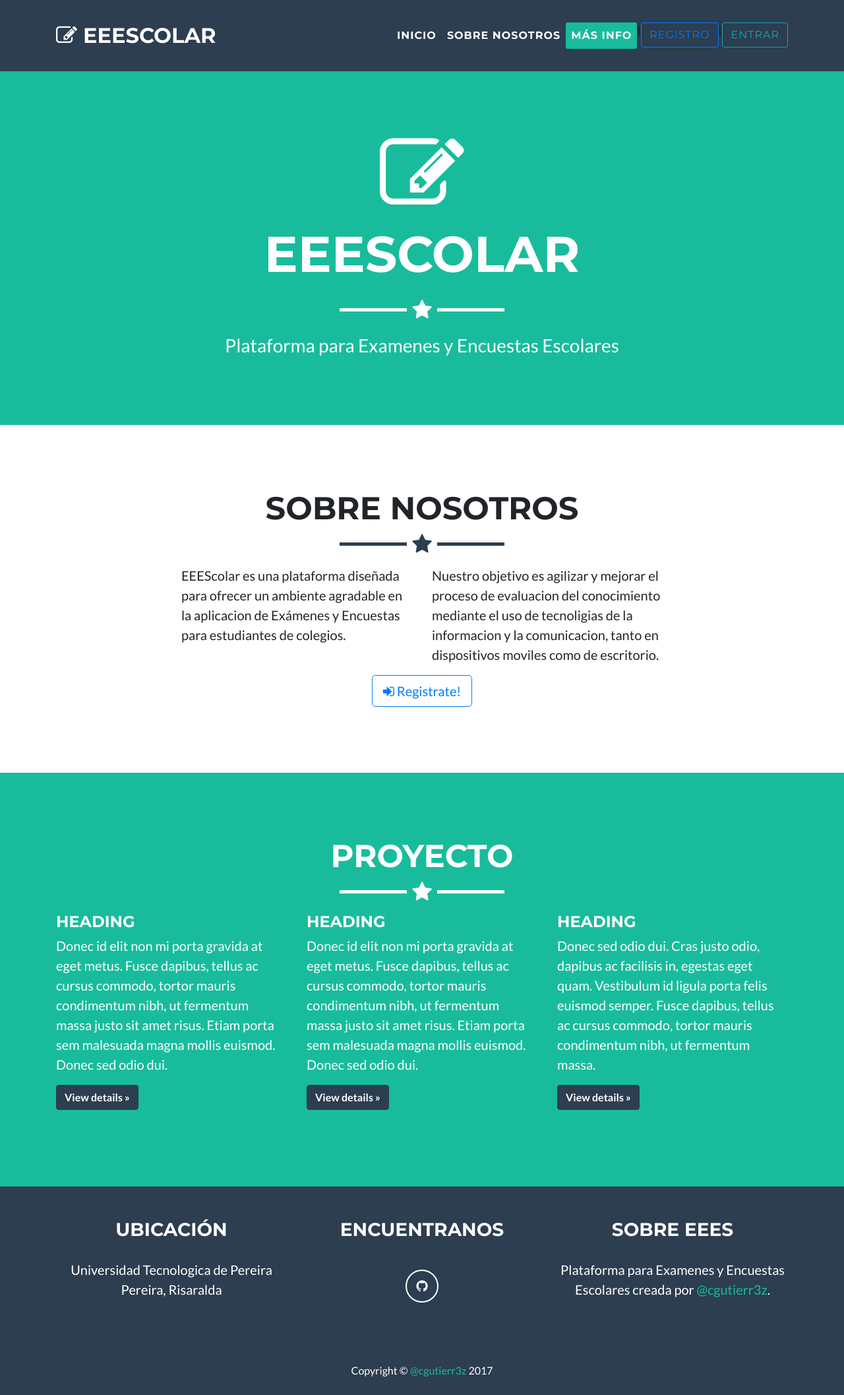
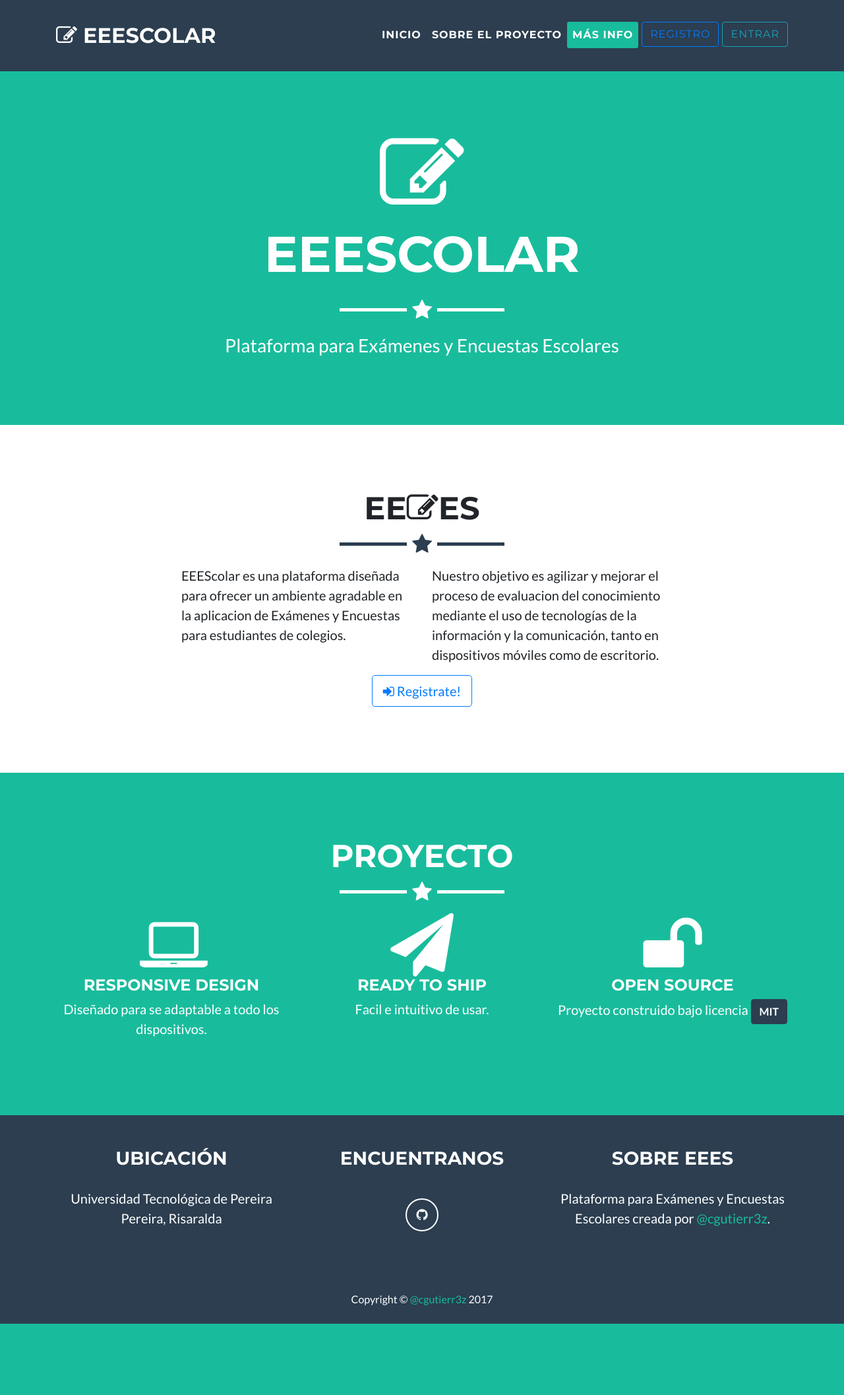
Before and after one commit to cgutierr3z/proyecto-eees, a Django app: page / in a window 1280 px wide. Shown: the whole page at 66% size. After the commit the page ends 2006 px from the top, so only its background shows below. Run offline with Django 3.2, Linux system fonts and the light colour scheme; some libraries are stand-ins or nearby versions.

Commit message:
Ajustes a la front page.

```diff
--- a/eees/templates/eees/index.html
+++ b/eees/templates/eees/index.html
@@ -44,22 +44,18 @@
               <a class="nav-link js-scroll-trigger" href="#top">inicio</a>
             </li>
             <li class="nav-item">
-              <a class="nav-link js-scroll-trigger" href="#about">Sobre nosotros</a>
+              <a class="nav-link js-scroll-trigger" href="#about">Sobre el proyecto</a>
             </li>
             <li class="nav-item">
               <a class="nav-link js-scroll-trigger" href="#footer">m&aacute;s info</a>
             </li>
+
             <li class="nav-item">
-              <span>|</span>
+              <a style="margin:0px 0px 5px 5px" class="btn btn-outline-primary" href="{% url 'eees:signup' %}">registro</a>
             </li>
+
             <li class="nav-item">
-              <a class="btn btn-outline-primary" href="{% url 'eees:signup' %}">registro</a>
-            </li>
-            <li class="nav-item">
-              <span>|</span>
-            </li>
-            <li class="nav-item">
-              <a class=" js-scroll-trigger btn btn-outline-info" href="{% url 'eees:login' %}">entrar</a>
+              <a style="margin:0px 0px 5px 5px"  class="btn btn-outline-info" href="{% url 'eees:login' %}">entrar</a>
             </li>
           </ul>
         </div>
@@ -73,7 +69,7 @@
         <div class="intro-text">
           <span class="name">EEEScolar</span>
           <hr class="star-light">
-          <span class="skills">Plataforma para Examenes y Encuestas Escolares</span>
+          <span class="skills">Plataforma para Ex&aacute;menes y Encuestas Escolares</span>
         </div>
       </div>
     </header>
@@ -81,7 +77,7 @@
     <!-- About Section -->
     <section  id="about">
       <div class="container">
-        <h2 class="text-center">Sobre nosotros</h2>
+        <h2 class="text-center">EE<i class="fa fa-pencil-square-o" aria-hidden="true"></i>ES</h2>
         <hr class="star-primary">
         <div class="row">
           <div class="col-lg-4 ml-auto">
@@ -91,9 +87,9 @@
           </div>
           <div class="col-lg-4 mr-auto">
             <p>Nuestro objetivo es agilizar y mejorar el proceso de
-            evaluacion del conocimiento mediante el uso de tecnoligias de la
-            informacion y la comunicacion, tanto en dispositivos moviles como
-            de escritorio.
+            evaluacion del conocimiento mediante el uso de tecnolog&iacute;as de la
+            informaci&oacute;n y la comunicaci&oacute;n, tanto en dispositivos
+            m&oacute;viles como de escritorio.
           </p>
           </div>
           <div class="col-lg-8 mx-auto text-center">
@@ -108,25 +104,32 @@
 
     <!-- Portfolio Grid Section -->
     <section class="success" id="portfolio">
-      <div class="container">
+      <div class="container text-center">
         <h2 class="text-center">Proyecto</h2>
         <hr class="star-light">
         <div class="row">
-        <div class="col-lg-4">
-          <h4>Heading</h4>
-          <p>Donec id elit non mi porta gravida at eget metus. Fusce dapibus, tellus ac cursus commodo, tortor mauris condimentum nibh, ut fermentum massa justo sit amet risus. Etiam porta sem malesuada magna mollis euismod. Donec sed odio dui. </p>
-          <p><a class="btn btn-primary" href="#" role="button">View details »</a></p>
+        <div class="col-md-4">
+            <span class="fa-stack fa-3x">
+              <i class="fa fa-laptop fa-2x fa-stack-1x fa-inverse"></i>
+            </span>
+            <h4>Responsive Design</h4>
+            <p>Diseñado para se adaptable a todo los dispositivos.</p>
         </div>
-        <div class="col-lg-4">
-          <h4>Heading</h4>
-          <p>Donec id elit non mi porta gravida at eget metus. Fusce dapibus, tellus ac cursus commodo, tortor mauris condimentum nibh, ut fermentum massa justo sit amet risus. Etiam porta sem malesuada magna mollis euismod. Donec sed odio dui. </p>
-          <p><a class="btn btn-primary" href="#" role="button">View details »</a></p>
+        <div class="col-md-4">
+            <span class="fa-stack fa-3x">
+              <i class="fa fa-2x fa-paper-plane fa-stack-1x fa-inverse"></i>
+            </span>
+            <h4>Ready to Ship</h4>
+            <p>Facil e intuitivo de usar.</p>
         </div>
-        <div class="col-lg-4">
-          <h4>Heading</h4>
-          <p>Donec sed odio dui. Cras justo odio, dapibus ac facilisis in, egestas eget quam. Vestibulum id ligula porta felis euismod semper. Fusce dapibus, tellus ac cursus commodo, tortor mauris condimentum nibh, ut fermentum massa.</p>
-          <p><a class="btn btn-primary" href="#" role="button">View details »</a></p>
-        </div>
+        <div class="col-md-4">
+          <span class="fa-stack fa-3x">
+            <i class="fa fa-2x fa-unlock fa-stack-1x fa-inverse"></i>
+          </span>
+          <h4>Open Source</h4>
+          <p>Proyecto construido bajo licencia
+            <a class="btn btn-primary" href="https://github.com/cgutierr3z/proyecto-eees/blob/master/LICENSE">MIT</a></p>
+      </div>
       </div>
       </div>
     </section>
@@ -189,7 +192,7 @@
 
             <div class="footer-col col-md-4">
               <h3>Ubicaci&oacute;n</h3>
-              <p>Universidad Tecnologica de Pereira
+              <p>Universidad Tecnol&oacute;gica de Pereira
                 <br>Pereira, Risaralda</p>
             </div>
 
@@ -197,7 +200,7 @@
               <h3>Encuentranos</h3>
               <ul class="list-inline">
                 <li class="list-inline-item">
-                  <a class="btn-social btn-outline" href="#">
+                  <a class="btn-social btn-outline" href="https://github.com/cgutierr3z/proyecto-eees">
                     <i class="fa fa-fw fa-github "></i>
                   </a>
                 </li>
@@ -206,7 +209,7 @@
 
             <div class="footer-col col-md-4">
               <h3>Sobre EEES</h3>
-              <p>Plataforma para Examenes y Encuestas Escolares creada por
+              <p>Plataforma para Ex&aacute;menes y Encuestas Escolares creada por
                 <a href="http://github.com/cgutierr3z">@cgutierr3z</a>.</p>
             </div>
           </div>
```
Also changed, not shown: db-eees-AQWED.sqlite3, db.sqlite3 (deleted).
